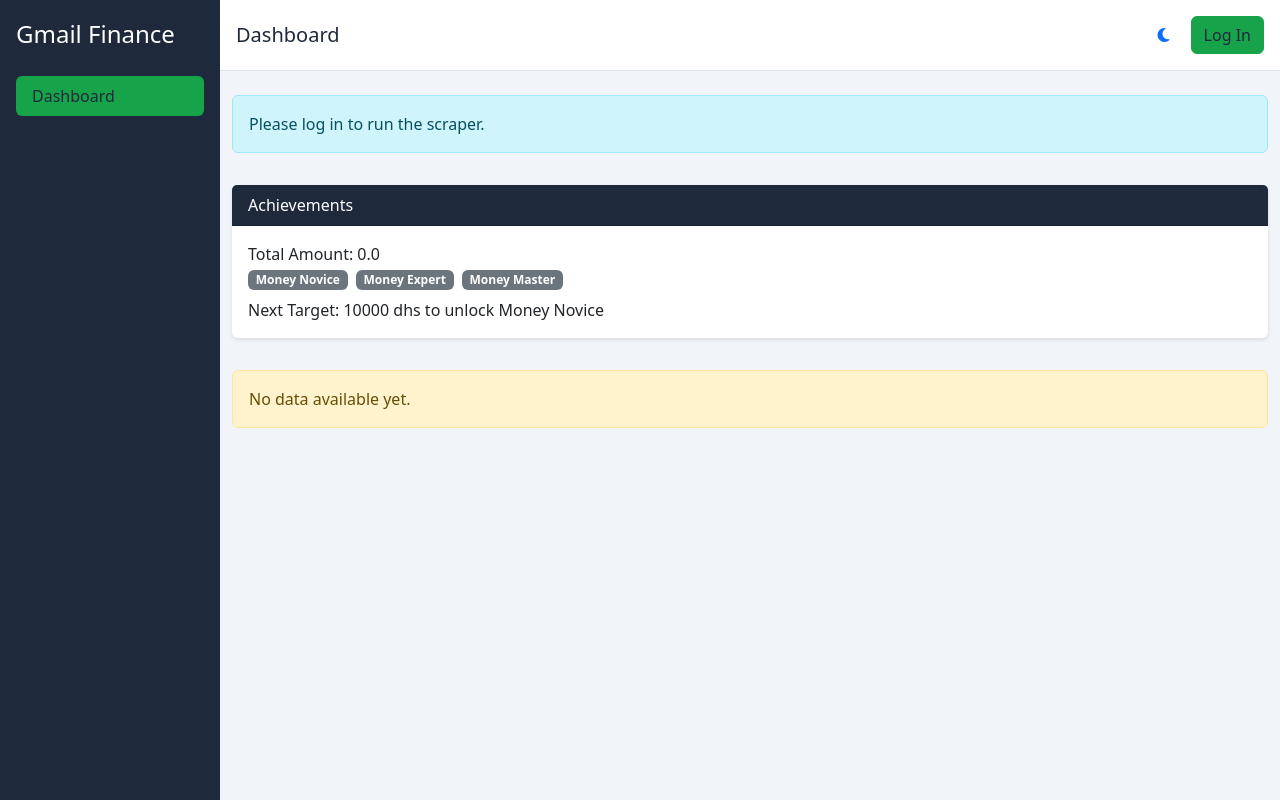
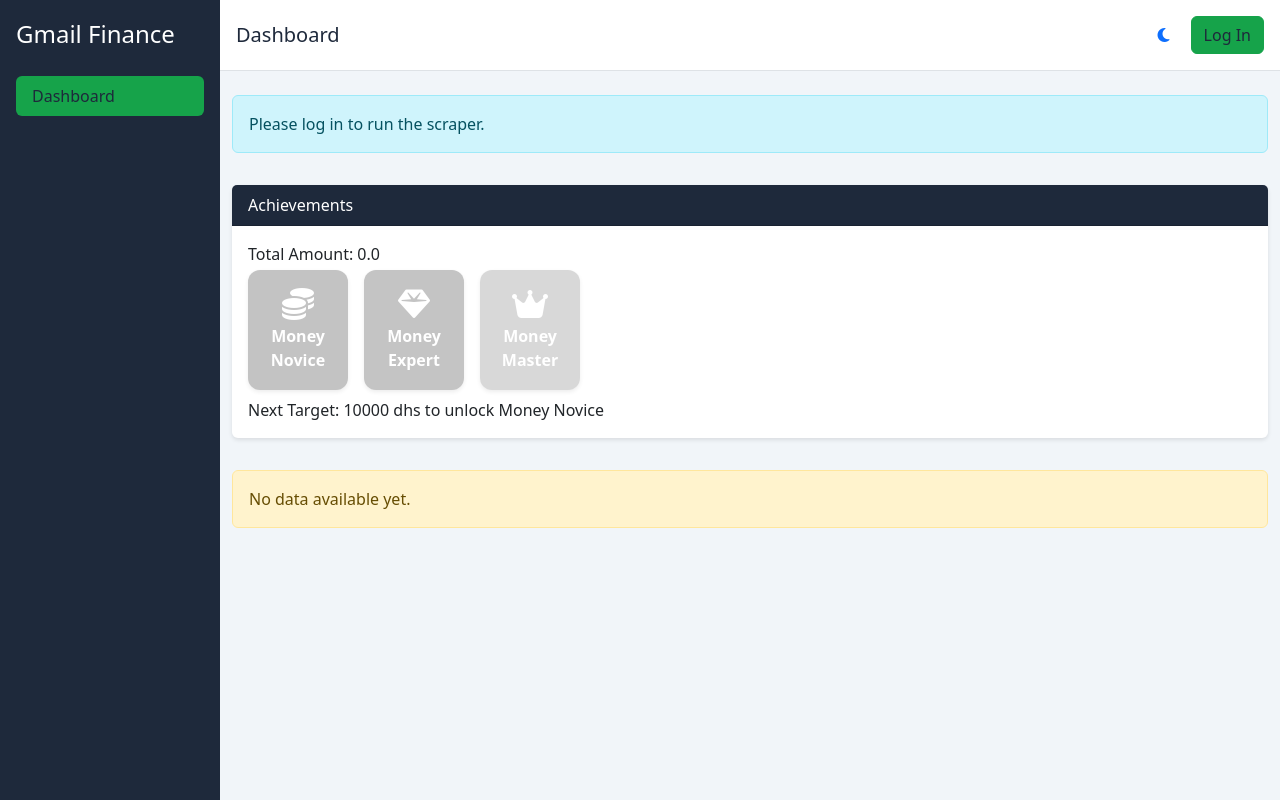
Before and after one commit to MohamedMBG/Gmail_Finance_Scraper, a Django app: page / in a window 1280 px wide. Run offline with Django 4.2, Linux system fonts and the light colour scheme.

Commit message:
feat: add styled achievement badges

```diff
--- a/gmail_ui/scraper/templates/scraper/home.html
+++ b/gmail_ui/scraper/templates/scraper/home.html
@@ -143,6 +143,15 @@
         }
         .table { width: 100%; word-wrap: break-word; table-layout: fixed; }
         .card-body.table-responsive { overflow-x: auto; }
+        .badge-grid { display:flex; flex-wrap:wrap; gap:1rem; }
+        .achievement-badge {
+            width:100px; height:120px; border-radius:0.75rem; color:#fff;
+            display:flex; flex-direction:column; align-items:center; justify-content:center;
+            font-weight:600; text-align:center; background:var(--badge-color,#6b7280);
+            box-shadow:0 2px 4px rgba(0,0,0,0.15);
+        }
+        .achievement-badge i { font-size:2rem; margin-bottom:0.25rem; }
+        .achievement-badge.locked { filter:grayscale(1); opacity:0.5; }
     </style>
 </head>
 <body>
@@ -200,9 +209,12 @@
                         {% if badge %}
                         <p class="mb-1">Current Badge: {{ badge }}</p>
                         {% endif %}
-                        <div class="d-flex flex-wrap gap-2 mb-2">
+                        <div class="badge-grid mb-2">
                             {% for b in badges %}
-                            <span class="badge {% if b.unlocked %}bg-success{% else %}bg-secondary{% endif %}">{{ b.name }}</span>
+                            <div class="achievement-badge {% if not b.unlocked %}locked{% endif %}" style="--badge-color: {{ b.color }};">
+                                <i class="{{ b.icon }}"></i>
+                                <div class="badge-title">{{ b.name }}</div>
+                            </div>
                             {% endfor %}
                         </div>
                         {% if next_target %}
--- a/gmail_ui/scraper/views.py
+++ b/gmail_ui/scraper/views.py
@@ -109,17 +109,17 @@ def home(request):
                 context["error"] = str(exc)
     context["total_amount"] = total_amount
     badge_thresholds = [
-        ("Money Novice", 10000),
-        ("Money Expert", 30000),
-        ("Money Master", 40000),
+        ("Money Novice", 10000, "fa-solid fa-coins", "#f97316"),
+        ("Money Expert", 30000, "fa-solid fa-gem", "#0ea5e9"),
+        ("Money Master", 40000, "fa-solid fa-crown", "#eab308"),
     ]
     badges = []
     current_badge = None
     next_badge = None
     next_target = None
-    for name, threshold in badge_thresholds:
+    for name, threshold, icon, color in badge_thresholds:
         unlocked = total_amount >= threshold
-        badges.append({"name": name, "unlocked": unlocked})
+        badges.append({"name": name, "unlocked": unlocked, "icon": icon, "color": color})
         if unlocked:
             current_badge = name
         elif not next_badge:
```
